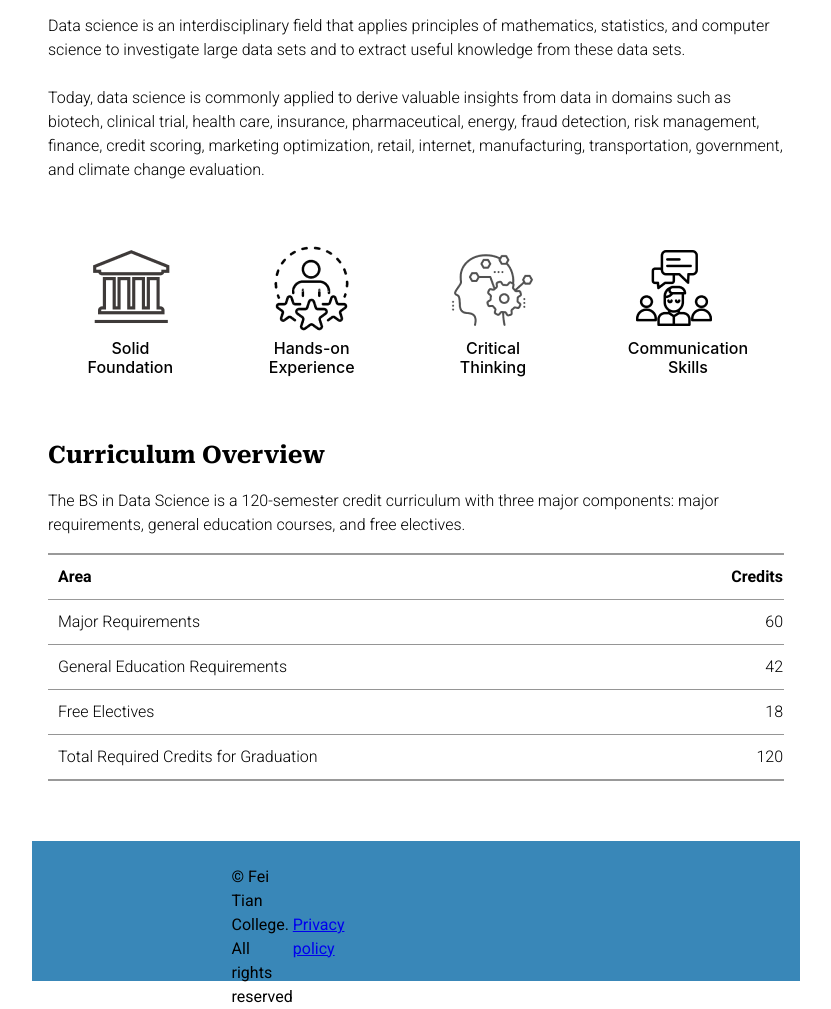
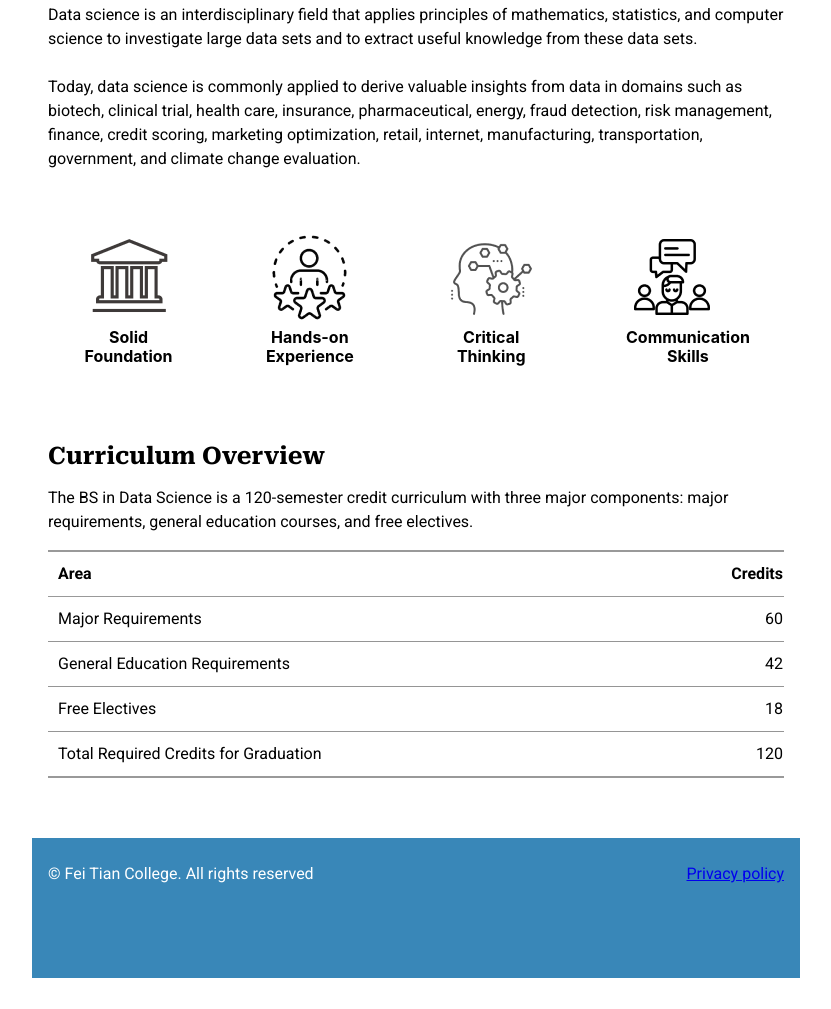
Before and after one commit to mxngjxa/assignment-3, a website: page src/index.html in a window 1280 px wide. Shown: the part 657-1666 px from the top of the page, without its empty margins (224-1055 px from the left). After the commit the page ends 1635 px from the top, so only its background shows below. Drawn offline with Linux system fonts and the light colour scheme.

Commit message:
rubric done

```diff
--- a/src/styles/main.css
+++ b/src/styles/main.css
@@ -20,7 +20,7 @@
 
 .header {
     background-color: rgb(242, 250, 255);  /* 2. Please find out the color from Figma */
-    padding: 0px;
+    width: 100%;
 }
 
 .site-logo {
@@ -34,15 +34,17 @@
 .footer {
     background-color: rgb(57, 135, 184);
     height: 140px;
+    width: 100%;
 }
 
-.footer-content {
+.footer-content{
     display: flex;
     flex-direction: row;
     align-items: center;
-    justify-content: center;
+    justify-content: space-between;
 
     font-family: Roboto;
+    color: white;
     font-size: 16px;
     font-weight: 400;
     line-height: 24px;
@@ -51,15 +53,6 @@
     padding-top: 24px;
 }
 
-.footer-content:first-child {
-    width: 300px;
-    padding-left: 85px;
-}
-
-.footer-content:last-child {
-    width: 100px;
-    padding-left: 190px;
-}
 
 .learning-objectives {
     display: flex;
@@ -82,7 +75,7 @@
 .tile .text{
     font-family: 'Inter', sans-serif;
     font-size: 16px;
-    font-weight: 550;
+    font-weight: 700;
     line-height: 19px;
     letter-spacing: 0em;
     text-align: center;
@@ -135,7 +128,7 @@
 
     font-family: Roboto;
     font-size: 16px;
-    font-weight: 390;
+    font-weight: 400;
     line-height: 24px;
     letter-spacing: 0em;
 }
@@ -143,7 +136,7 @@
 .curriculum tbody td {
     font-family: Roboto;
     font-size: 16px;
-    font-weight: 390;
+    font-weight: 400;
     line-height: 24px;
     letter-spacing: 0em;
 }
@@ -151,7 +144,7 @@
 .container p {
     font-family: Roboto;
     font-size: 16px;
-    font-weight: 390;
+    font-weight: 400;
     line-height: 24px;
     letter-spacing: 0em;
     text-align: left;
@@ -207,6 +200,7 @@
 
  .margin-top-32 {
     margin-top: 2rem;
+    margin-bottom: 1rem;
 }
 
  .font-serif {
@@ -232,6 +226,9 @@
     letter-spacing: 0em;
     text-align: left;
 
+    margin-top: 2rem;
+    margin-bottom: 1rem;
+
     }
 
 .right-column {
```
